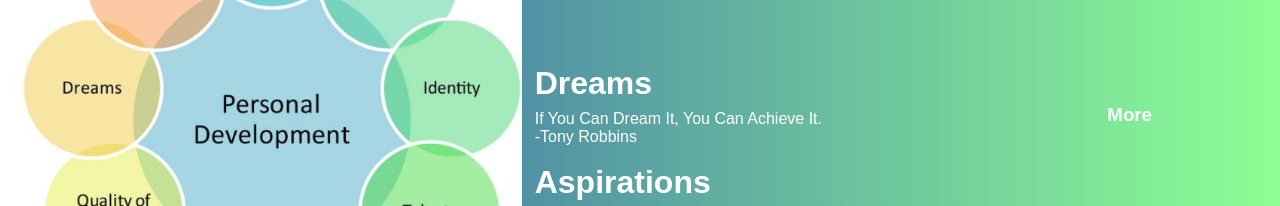
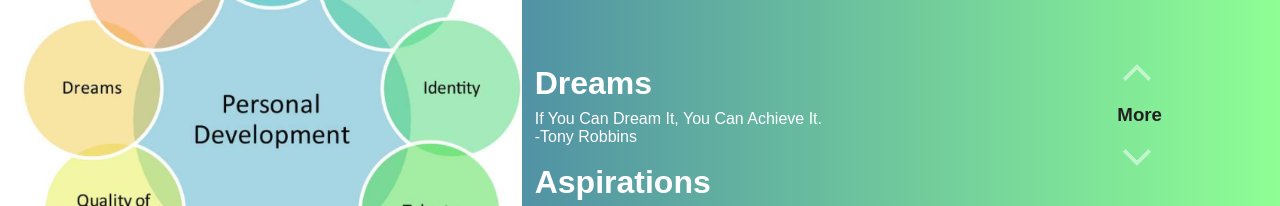
Before and after one commit to hworkneh/PersonalDevelopment, a plain HTML site: page index.html in a window 1280 px wide. Shown: the part 285-491 px from the top of the page. Drawn offline with Linux system fonts and the light colour scheme.

Commit message:
Update style.css

```diff
--- a/style.css
+++ b/style.css
@@ -10,7 +10,6 @@
     position: relative;
     overflow:hidden;
     background: linear-gradient(to right, #2747b0, rgb(142, 255, 148));
-
 }
 
 nav{
@@ -114,10 +113,36 @@ transform: translateY(-50%);
 text-align: center;
 }
 .controls h3{
-    margin: 15px 0;
-    color: #fff;
+    margin: 10px -10;
+    color: rgb(34, 32, 32);
 }
-#upBtn{
+
+.up,.down
+{width: 20px;
+height: 20px;
+transition: .5s;
+box-shadow: -4px 4px 0 rgba(255, 255, 255, .5);
+cursor: pointer;
+
+}
+
+.up
+{
+    transform: rotate(135deg);
+}
+
+.down
+{
+    transform: rotate(-45deg);
+}
+
+.up:hover,
+.down:hover
+{
+    box-shadow: -4px 4px 0 rgba(255, 255, 255, 1);
+}
+
+ /* #upBtn{
     width: 15px;
     cursor: pointer;
 }
@@ -125,7 +150,7 @@ text-align: center;
     width: 15px;
     cursor: pointer;
     transform: rotate(180deg);
-}
+}  */
 .overlay{
     width: 0;
     height: 0;
```
